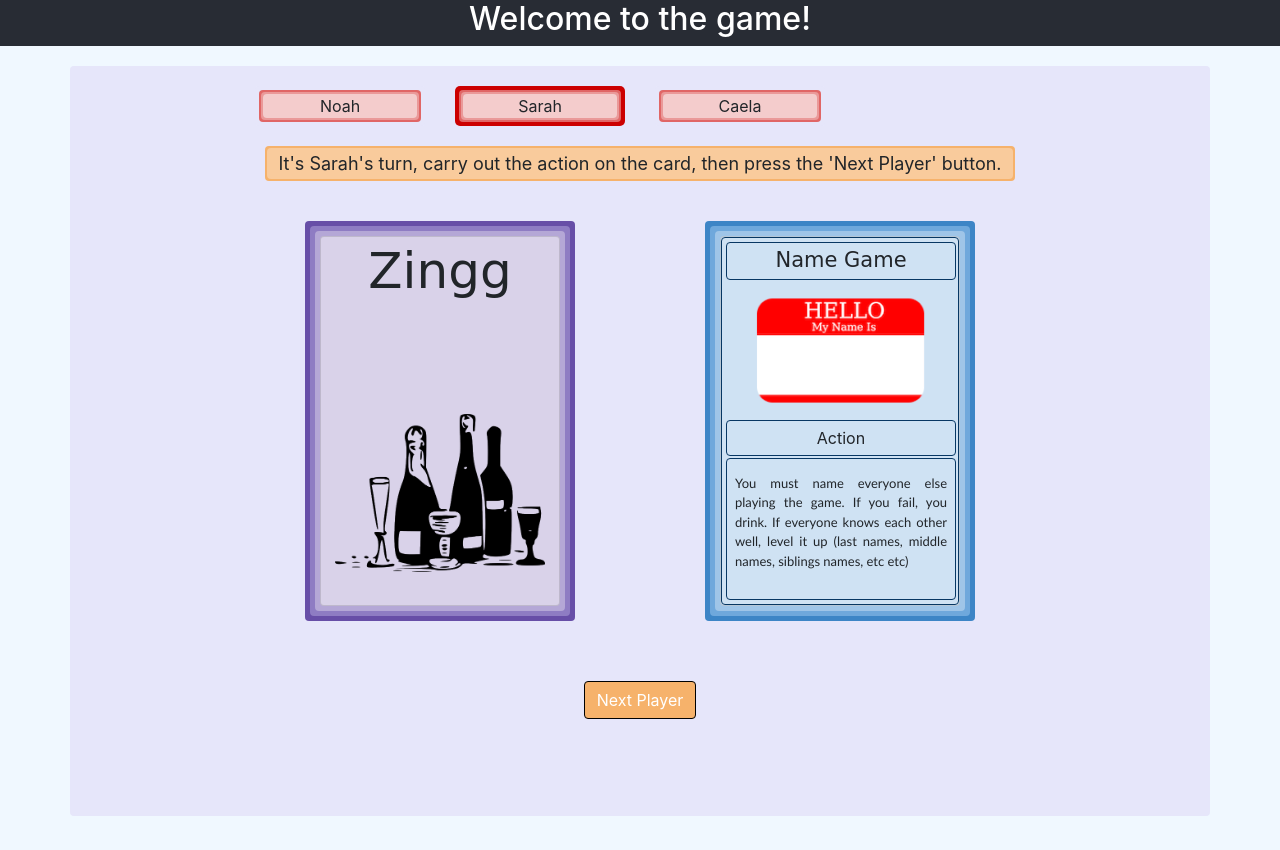
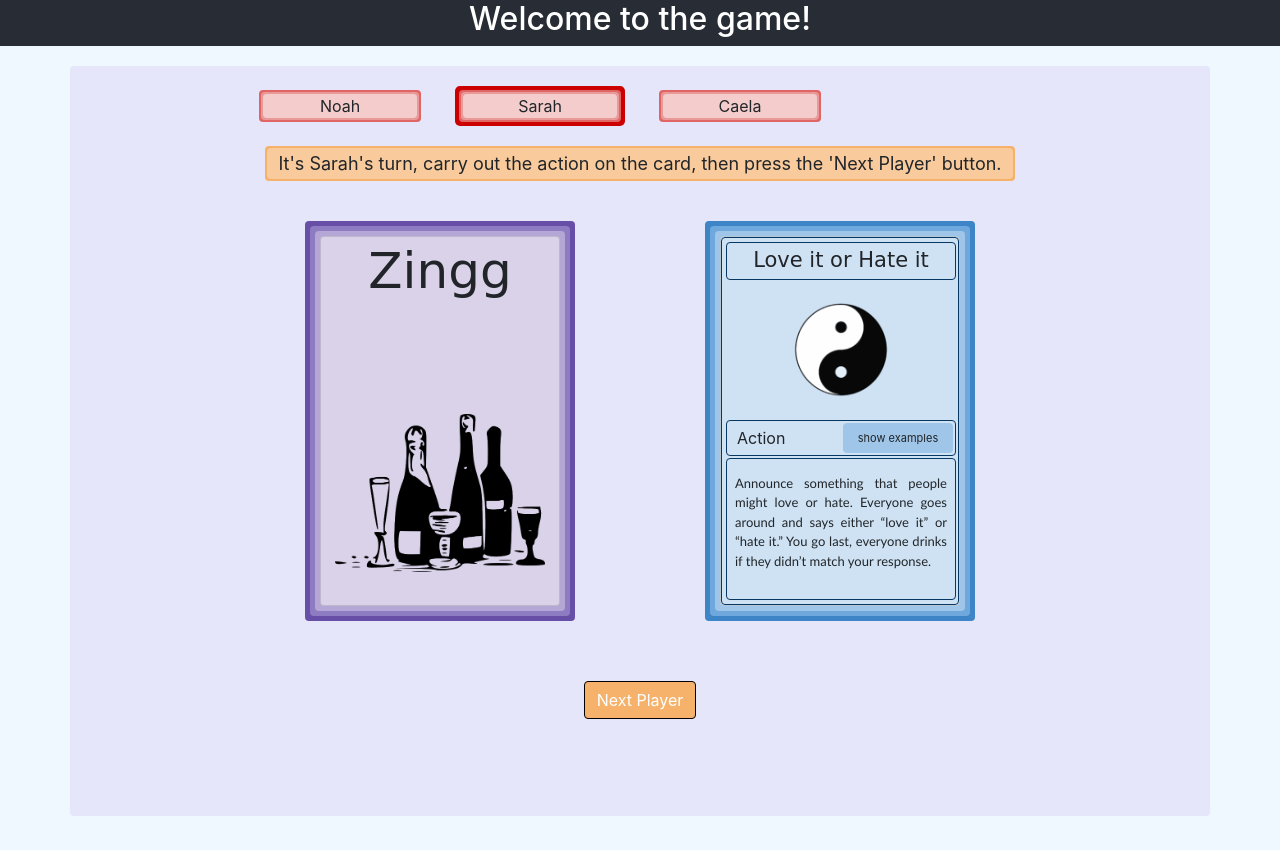
Before and after one commit to ncteisen/zingg, a React (Create React App) app: page / in a window 1280 px wide. Both pictures are taken after a click on the link "Next Player". Built offline with nearby package versions, Linux system fonts and the light colour scheme.

Commit message:
add tooltips, and the noah

```diff
--- a/package.json
+++ b/package.json
@@ -12,12 +12,14 @@
     "@types/node": "^12.12.37",
     "@types/react": "^16.9.34",
     "@types/react-dom": "^16.9.7",
+    "@types/reactstrap": "^8.4.2",
     "bootstrap": "^4.4.1",
     "jquery": "^3.5.1",
     "react": "^16.13.1",
     "react-bootstrap": "^1.0.1",
     "react-dom": "^16.13.1",
     "react-scripts": "3.4.1",
+    "reactstrap": "^8.4.1",
     "source-map-explorer": "^2.4.2",
     "typescript": "^3.7.5"
   },
--- a/src/App.css
+++ b/src/App.css
@@ -243,9 +243,23 @@
   font-family: "Comic Sans MS", cursive, sans-serif;
 }
 
+.tooltip-content {
+  text-align: left;
+}
+
 .card-type {
   margin: auto;
+  margin-left: 5px;
+  text-align: left;
   padding: 5px;
+}
+
+.card-tooltip {
+  height: 30px;
+  margin-top: 2px;
+  margin-right: 2px;
+  width: 110px;
+  font-size: 11px;
 }
 
 .card-text-holder {
--- a/src/Card.tsx
+++ b/src/Card.tsx
@@ -1,21 +1,24 @@
-import React from 'react';
+import React, { useState } from 'react';
+import { Tooltip } from 'reactstrap';
 import back from './assets/back.png'
 
 export enum CardType {
   ACTION = "Action",
   STATUS = "Status",
-  INTERRUPT = "All Players",
+  INTERRUPT = "Everyone",
 }
 
 export class CardData {
   title: string;
   body: string;
   img: any;
+  tips: string[];
   type: CardType;
-  constructor(title: string, body: string, img: any, type: CardType) {
+  constructor(title: string, body: string, img: any, tips: string[], type: CardType) {
     this.title = title;
     this.body = body;
     this.img = img;
+    this.tips = tips;
     this.type = type;
   }
 }
@@ -36,6 +39,8 @@ type CardProps = {
 }
 function Card(props: CardProps) {
   const color = ColorForCardType(props.data.type);
+  const [tooltipOpen, setTooltipOpen] = useState(false);
+  const toggle = () => setTooltipOpen(!tooltipOpen);
   return (
     <div id="deck1" className={color + "4 container rounded"}>
     <div id="deck2" className={color + "3 container rounded"}>
@@ -50,7 +55,28 @@ function Card(props: CardProps) {
           <img className="card-img-top" src={props.data.img} alt="Card image"/>
           </div>
           <div className="card-type-holder rounded">
-            <p className="card-type">{props.data.type}</p>
+            <div className="row">
+              <div className="col">
+                <p className="card-type">{props.data.type}</p>
+              </div>
+              {props.data.tips.length > 0 &&
+                <div className="col">
+                  <span id="TooltipExample" className={color + "2 btn card-tooltip"}>{tooltipOpen ? "hide" : "show"} examples</span>
+                  <Tooltip  trigger="click"
+                            placement="right-end"
+                            isOpen={tooltipOpen}
+                            target="TooltipExample"
+                            toggle={toggle}>
+                    {props.data.tips.map((text, index) => (
+                      <>
+                      {text}
+                      <br/>
+                      </>
+                    ))}
+                  </Tooltip>
+                </div>
+              }
+            </div>
           </div>
           <div className="card-text-holder rounded">
           <p className="card-text">{props.data.body}</p>
--- a/src/CardDataList.tsx
+++ b/src/CardDataList.tsx
@@ -31,10 +31,19 @@ import yenta from './assets/yenta.png'
 import rps from './assets/rps.png'
 import name from './assets/name.png'
 import lovehate from './assets/lovehate.png'
+import noah from './assets/noah.png'
 
 import Card, { CardData, CardType } from "./Card";
 
 let CardDataList = [
+
+	new CardData(
+		"The Noah",
+		`Everyone take a drink for your humble creator. Unless he is playing,
+		then he takes a fucking drink.`,
+		noah,  //TODO
+		[],
+		CardType.INTERRUPT),
 
 	new CardData(
 		"Love it or Hate it",
@@ -42,6 +51,7 @@ let CardDataList = [
 		around and says either “love it” or “hate it.” You go last, everyone
 		drinks if they didn’t match your response.`,
 		lovehate,
+		["I love it in the butt", "I hate peanut butter"],
 		CardType.ACTION),
 
 	new CardData(
@@ -50,6 +60,7 @@ let CardDataList = [
 		fail, you drink. If everyone knows each other well, level it up
 		(last names, middle names, siblings names, etc etc)`,
 		name,
+		[],
 		CardType.ACTION),
 
 	new CardData(
@@ -58,6 +69,7 @@ let CardDataList = [
 		scissors, best of three. Loser drinks. For every tie, the spectators
 		drink.`,
 		rps,
+		[],
 		CardType.ACTION),
 
 	new CardData(
@@ -65,6 +77,7 @@ let CardDataList = [
 		`Finish your drink. If you do it in under 9 seconds,
 		everyone else must take a drink.`,
 		chug,
+		[],
 		CardType.ACTION),
 
 	new CardData(
@@ -72,12 +85,14 @@ let CardDataList = [
 		`Pick 2 players. They must compliment each other,
 		then drink together. Mazel tov!`,
 		yenta,
+		[],
 		CardType.ACTION),
 
 	new CardData(
 		"Never Have I Ever",
 		`Play Never Have I Ever with three fingers. You start.`,
 		never,
+		[],
 		CardType.ACTION),
 
 	new CardData(
@@ -86,6 +101,7 @@ let CardDataList = [
 		done. Everyone drinks and puts a finger down if they haven’t done it.
 		(this is the opposite of Never Have I Ever)`,
 		judge,
+		[],
 		CardType.ACTION),
 
 	new CardData(
@@ -93,6 +109,7 @@ let CardDataList = [
 		`Start humming a song. First player to name the tune chooses
 		a losing player to drink.`,
 		tune,
+		[],
 		CardType.ACTION),
 
 	new CardData(
@@ -100,6 +117,7 @@ let CardDataList = [
 		`All single players must drink. Toast to how awesome it is
 		or how lonely it is, your call.`,
 		single,
+		[],
 		CardType.INTERRUPT),
 
 	new CardData(
@@ -107,6 +125,7 @@ let CardDataList = [
 		`All players must drink as many times as the number of times
 		that they have masturbated this past week. Everyone counts together.`,
 		love,
+		[],
 		CardType.ACTION),
 
 	new CardData(
@@ -114,6 +133,7 @@ let CardDataList = [
 		`Pose a question. Go around the circle; everyone must answer.
 		They may abstain only if they take a shot.`,
 		survey,
+		[],
 		CardType.ACTION),
 
 	new CardData(
@@ -121,12 +141,14 @@ let CardDataList = [
 		`If two players in the game have hooked up in the past, they must
 		both drink and silently recall the last time it happened.`,
 		elephant,
+		[],
 		CardType.INTERRUPT),
 
 	new CardData(
 		"Dare or Dare",
 		`Dare a player to do something. They can refuse by taking a shot.`,
 		dare,
+		[],
 		CardType.ACTION),
 
 	new CardData(
@@ -134,6 +156,7 @@ let CardDataList = [
 		`Player with the closest birthday must drink. If it is their
 		birthday today, they must take a shot.`,
 		cake,
+		[],
 		CardType.INTERRUPT),
 
 	new CardData(
@@ -141,6 +164,7 @@ let CardDataList = [
 		`All players in a relationship must drink. If your SO is playing,
 		say something cute and drink twice.`,
 		marriage,
+		[],
 		CardType.INTERRUPT),
 
 	new CardData(
@@ -148,6 +172,7 @@ let CardDataList = [
 		`Choose two players who are on the same screen to race to the bottom.
 		Loser drinks again. Everyone else should make racing noises.`,
 		races,
+		[],
 		CardType.ACTION),
 
 	new CardData(
@@ -156,6 +181,7 @@ let CardDataList = [
 		asked one question by every other player. They may refuse to
 		answer only if they drink.`,
 		hotseat2,
+		[],
 		CardType.ACTION),
 
 	new CardData(
@@ -163,6 +189,7 @@ let CardDataList = [
 		`YOU are in the hot seat! All other players get to ask you one
 		question. You may refuse to answer only if you drink.`,
 		hotseat,
+		[],
 		CardType.ACTION),
 
 	new CardData(
@@ -171,6 +198,7 @@ let CardDataList = [
 		the screen and name things within the category. First to hesitate
 		or repeat a word must drink.`,
 		categories,
+		[],
 		CardType.ACTION),
 
 	new CardData(
@@ -178,6 +206,7 @@ let CardDataList = [
 		`Everyone decide on the who the most sober player is. He or
 		she must take a shot.`,
 		ketchup,
+		[],
 		CardType.INTERRUPT),
 
 	new CardData(
@@ -185,6 +214,7 @@ let CardDataList = [
 		`Everyone decide on who is the drunkest player. They must drink twice.
 		Laugh at how drunk they are.`,
 		alcoholism,
+		[],
 		CardType.INTERRUPT),
 
 	new CardData(
@@ -194,6 +224,7 @@ let CardDataList = [
 		should be. Everyone drinks for each time they are named in the
 		chat.`,
 		superlatives,
+		[],
 		CardType.ACTION),
 
 	new CardData(
@@ -202,6 +233,7 @@ let CardDataList = [
 		immediately start drinking. They may only stop once they
 		can answer the question.`,
 		think,
+		[],
 		CardType.ACTION),
 
 	new CardData(
@@ -210,18 +242,21 @@ let CardDataList = [
 		right question for that answer chooses a losing player
 		to drink. This might be similar to some game show.`,
 		jeop,
+		[],
 		CardType.ACTION),
 
 	new CardData(
 		"Fuck Guys",
 		"All male players must drink.",
 		male,
+		[],
 		CardType.INTERRUPT),
 
 	new CardData(
 		"Fuck Girls",
 		"All female players must drink.",
 		female,
+		[],
 		CardType.INTERRUPT),
 
 	new CardData(
@@ -229,24 +264,28 @@ let CardDataList = [
 		`Announce an action or event. The player(s) who did that thing
 		most recently must drink. Figure it out.`,
 		confess,
+		[],
 		CardType.ACTION),
 
 	new CardData(
 		"Drink",
 		"Take a drink! Make sure you do it on camera.",
 		beer1,
+		[],
 		CardType.ACTION),
 
 	new CardData(
 		"Big Drink",
 		"Take a big drink! Make sure you do it on camera.",
 		drink1,
+		[],
 		CardType.ACTION),
 
 	new CardData(
 		"The Orator",
 		"Make a long toast. Everyone takes a long drink.",
 		orator,
+		[],
 		CardType.ACTION),
 
 	new CardData(
@@ -254,6 +293,7 @@ let CardDataList = [
 		`You must take a shot. Or, if you are a softy, go
 		ahead and take a big drink.`,
 		shot1,
+		[],
 		CardType.ACTION),
 
 	new CardData(
@@ -261,6 +301,7 @@ let CardDataList = [
 		`Start acting out a movie or movie character. First player
 		to name the movie or character chooses a losing player to drink.`,
 		movie1,
+		[],
 		CardType.ACTION),
 ]
 
```
Also changed, not shown: src/assets/noah.png (added), 1 other file (tests, documents, lock files or other folders).
